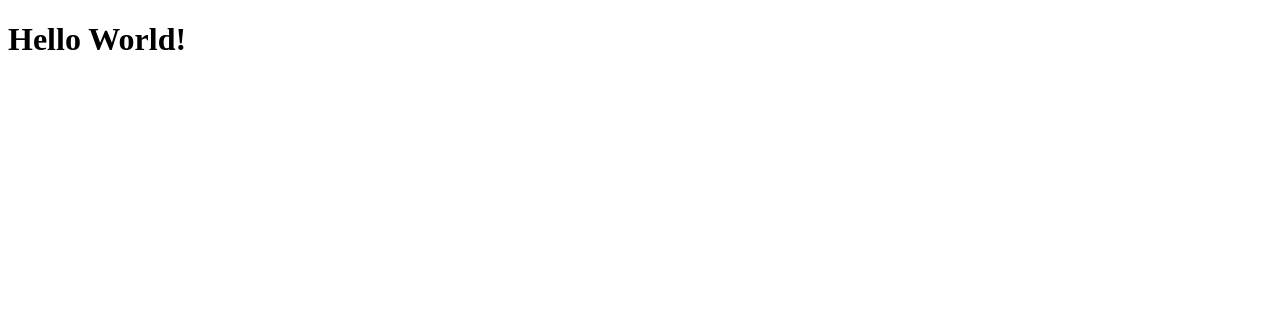
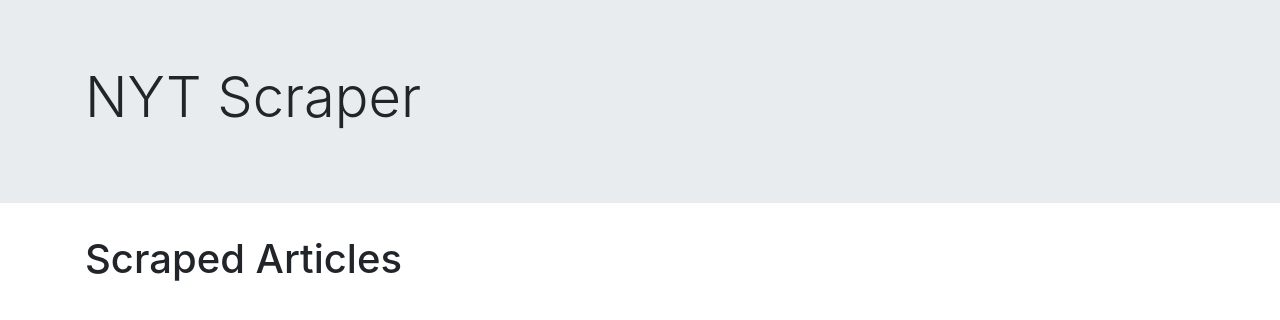
Before and after one commit to mirkomaya/news_scraper, a website: page public/index.html in a window 1280 px wide. Drawn offline with nearby package versions, Linux system fonts and the light colour scheme; no server answers.

Commit message:
Updated index.html file.

```diff
--- a/public/index.html
+++ b/public/index.html
@@ -1,14 +1,24 @@
 <!DOCTYPE html>
-<html lang="en">
+<html lang="en-us">
+
 <head>
     <meta charset="UTF-8">
-    <meta name="viewport" content="width=device-width, initial-scale=1.0">
-    <meta http-equiv="X-UA-Compatible" content="ie=edge">
-    <title>Document</title>
-    <link rel="shortcut icon" href="">
+    <title>NYT Scrape</title>
+    <link rel="stylesheet" href="https://stackpath.bootstrapcdn.com/bootstrap/4.4.1/css/bootstrap.min.css">
 </head>
+
 <body>
-    <h1>Hello World!</h1>
+    <div class="jumbotron jumbotron-fluid">
+        <div class="container">
+            <h1 class="display-4">NYT Scraper</h1>
+        </div>
+    </div>
+    <div class="container">
+        <h1>Scraped Articles</h1>
+        <div id="articles"></div>
+    </div>
+    <script src="https://cdnjs.cloudflare.com/ajax/libs/jquery/3.2.1/jquery.min.js"></script>
+    <script src="app.js"></script>
+</body>
 
-</body>
 </html>
```
